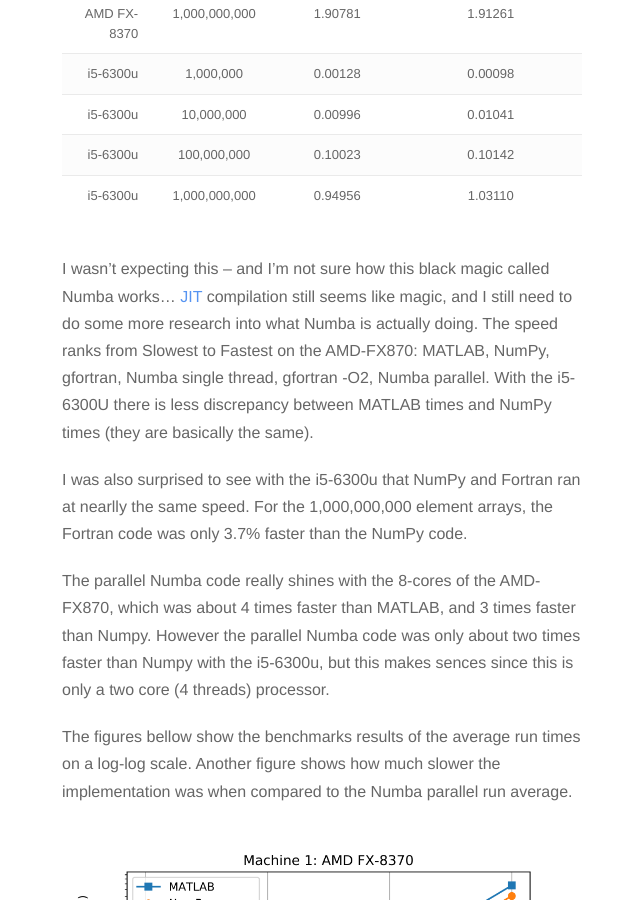
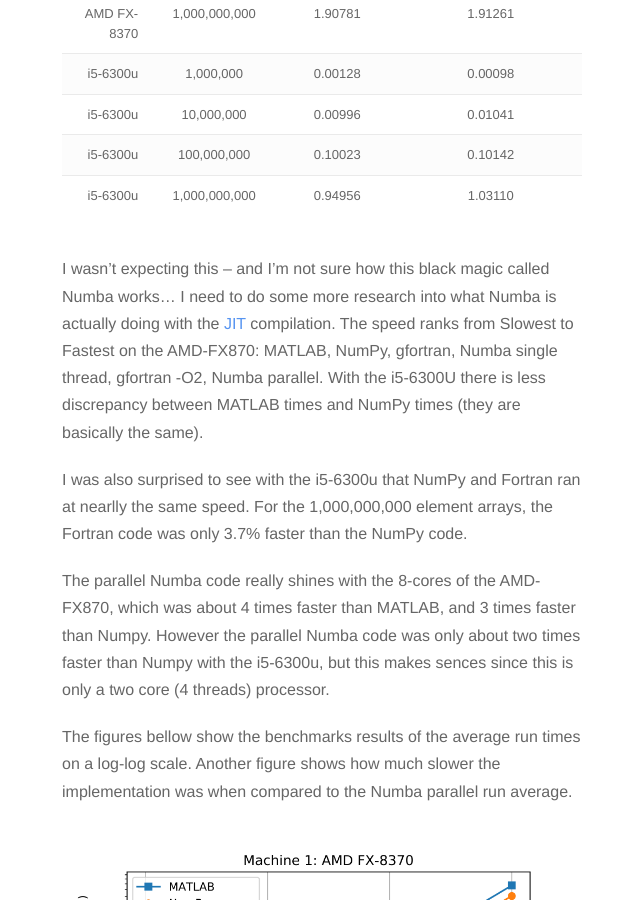
Before and after one commit to cjekel/cjekel.github.io, a Jekyll site: the page built from _posts/2017-09-27-Python-with-Numba-faster-than-fortran.md, in a window 1280 px wide and 900 px high, scrolled down 5588 px. Shown: the whole window, without its empty margins (318-958 px from the left). Built offline with Jekyll 4.4.1, drawn with Linux system fonts in a browser that asks for light colours; nearby versions of some CDN libraries; formulas are drawn with MathJax 3; comment, search, counter and statistics services are not loaded.

Commit message:
fix gramar

```diff
--- a/_posts/2017-09-27-Python-with-Numba-faster-than-fortran.md
+++ b/_posts/2017-09-27-Python-with-Numba-faster-than-fortran.md
@@ -194,7 +194,7 @@ On both of my machines a single threaded Numba run was on average faster than co
 | i5-6300u    |   100,000,000 | 0.10023 | 0.10142 |
 | i5-6300u    | 1,000,000,000 | 0.94956 | 1.03110  |
 
- I wasn't expecting this -- and I'm not sure how this black magic called Numba works... [JIT](https://en.wikipedia.org/wiki/Just-in-time_compilation) compilation still seems like magic, and I still need to do some more research into what Numba is actually doing. The speed ranks from Slowest to Fastest on the AMD-FX870: MATLAB, NumPy, gfortran, Numba single thread, gfortran -O2, Numba parallel. With the i5-6300U there is less discrepancy between MATLAB times and NumPy times (they are basically the same).
+ I wasn't expecting this -- and I'm not sure how this black magic called Numba works... I need to do some more research into what Numba is actually doing with the [JIT](https://en.wikipedia.org/wiki/Just-in-time_compilation) compilation. The speed ranks from Slowest to Fastest on the AMD-FX870: MATLAB, NumPy, gfortran, Numba single thread, gfortran -O2, Numba parallel. With the i5-6300U there is less discrepancy between MATLAB times and NumPy times (they are basically the same).
 
 I was also surprised to see with the i5-6300u that NumPy and Fortran ran at nearlly the same speed. For the 1,000,000,000 element arrays, the Fortran code was only 3.7% faster than the NumPy code.
 
```
Also changed, not shown: 1 other file.
